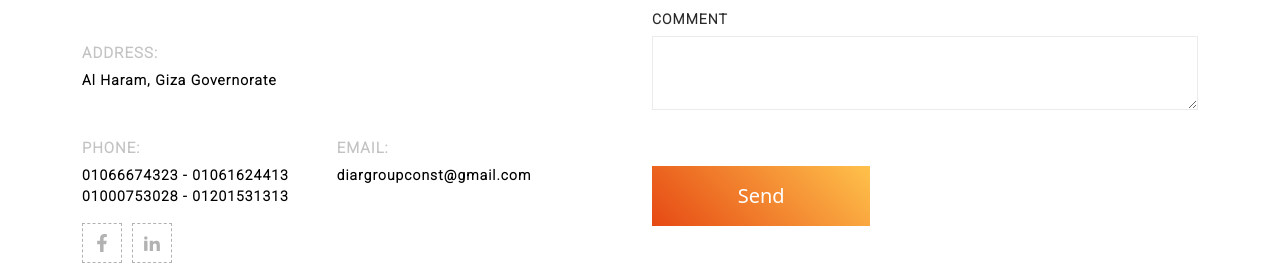
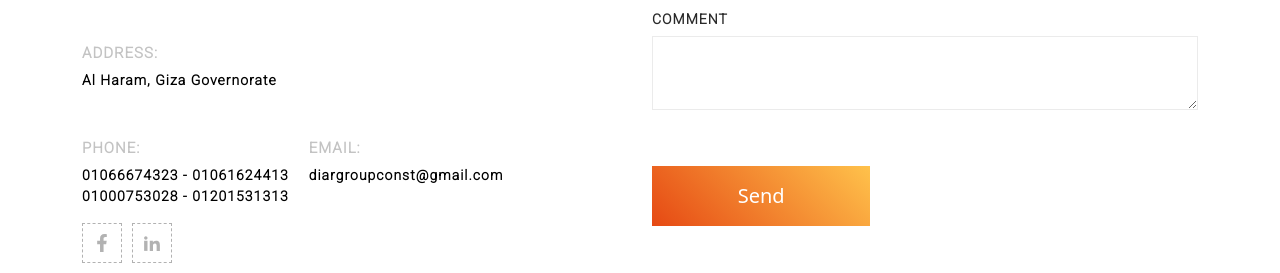
Before and after one commit to Aishatarek/constructions.github.io, a React (Create React App) app: page /ContactUs in a window 1280 px wide. Shown: the part 1120-1393 px from the top of the page. Built offline with nearby package versions, Linux system fonts and the light colour scheme.

Commit message:
Update ContactUs.js

```diff
--- a/src/ContactUs.js
+++ b/src/ContactUs.js
@@ -37,15 +37,15 @@ function ContactUs() {
                                         <h5>ADDRESS:</h5>
                                         <p>Al Haram, Giza Governorate</p>
                                     </div>
-                                    <div className='d-flex mt-5'>
-                                        <div>
+                                    <div className='d-flex mt-5 flex-wrap'>
+                                        <div style={{marginRight:"20px"}}>
                                             <h5>PHONE:</h5>
                                             <p>01066674323	-	01061624413
                                                 <br />
                                                 01000753028    -    01201531313
                                             </p>
                                         </div>
-                                        <div className='mx-5'>
+                                        <div >
                                             <h5>EMAIL:</h5>
                                             <p>diargroupconst@gmail.com</p>
                                         </div>
```
